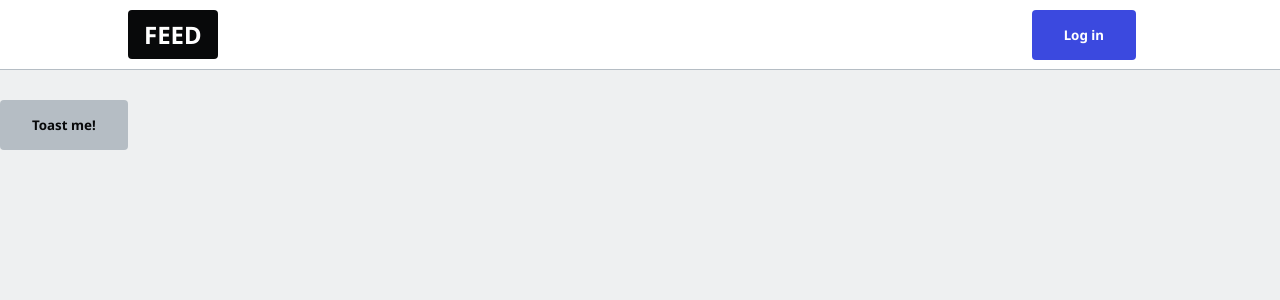
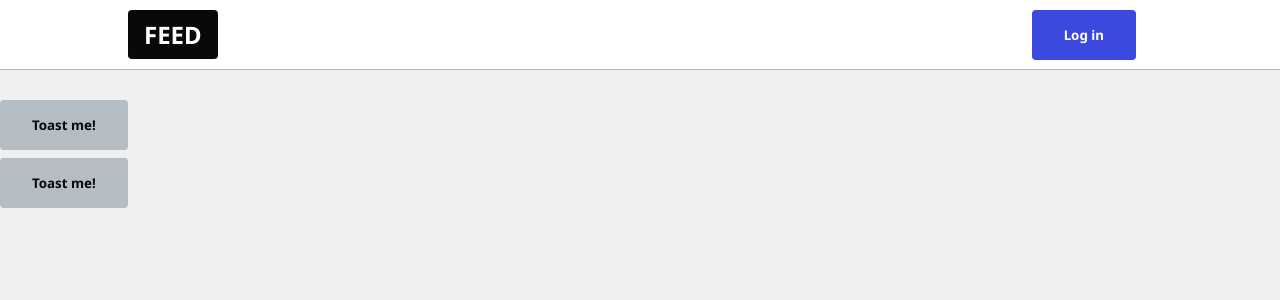
Before and after one commit to petegq/next-post, a Next.js app: page / in a window 1280 px wide. Shown: the top 300 px of the page. Built offline with nearby package versions, Linux system fonts and the light colour scheme; no server answers.

Commit message:
Test commit

```diff
--- a/pages/index.js
+++ b/pages/index.js
@@ -4,6 +4,7 @@ export default function Home() {
   return (
     <div>
       <button onClick={() => toast.success("hello toast!")}>Toast me!</button>
+      <button onClick={() => toast.success("hello toast!")}>Toast me!</button>
     </div>
   );
 }
```
